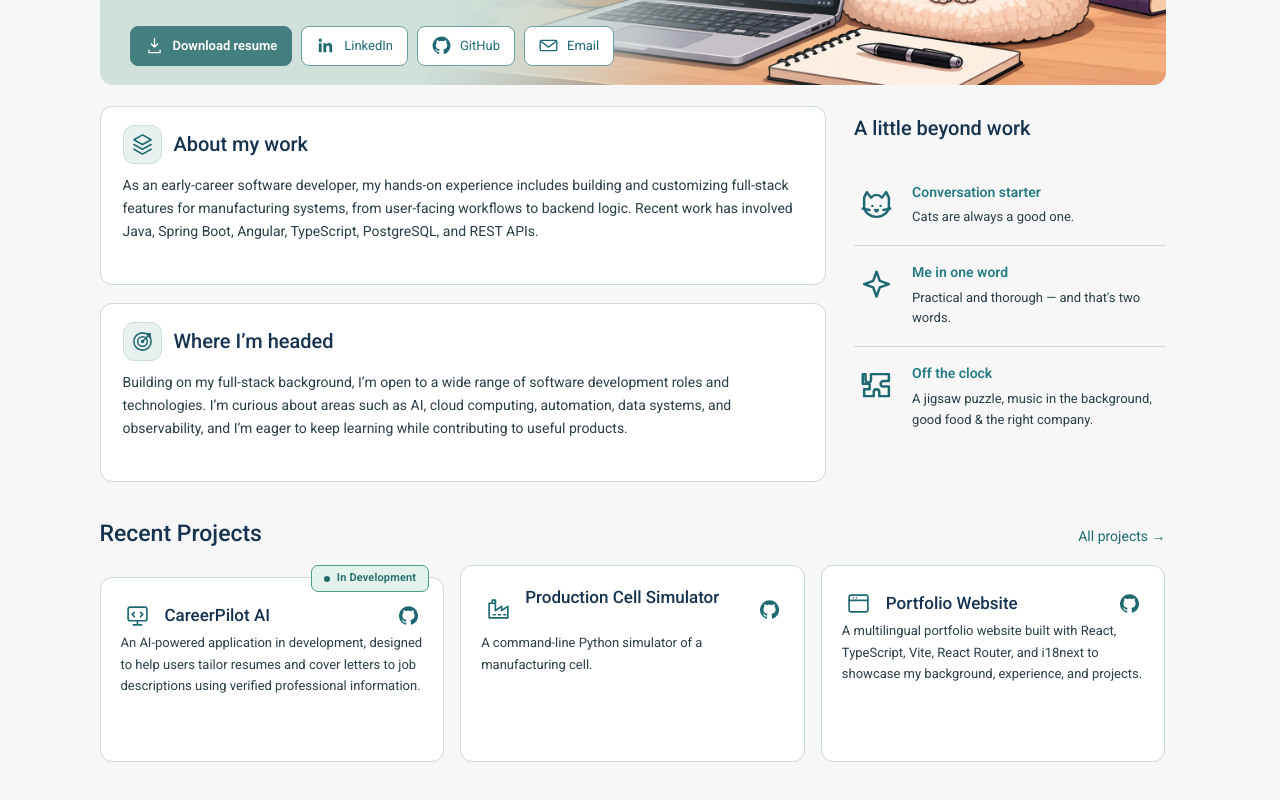
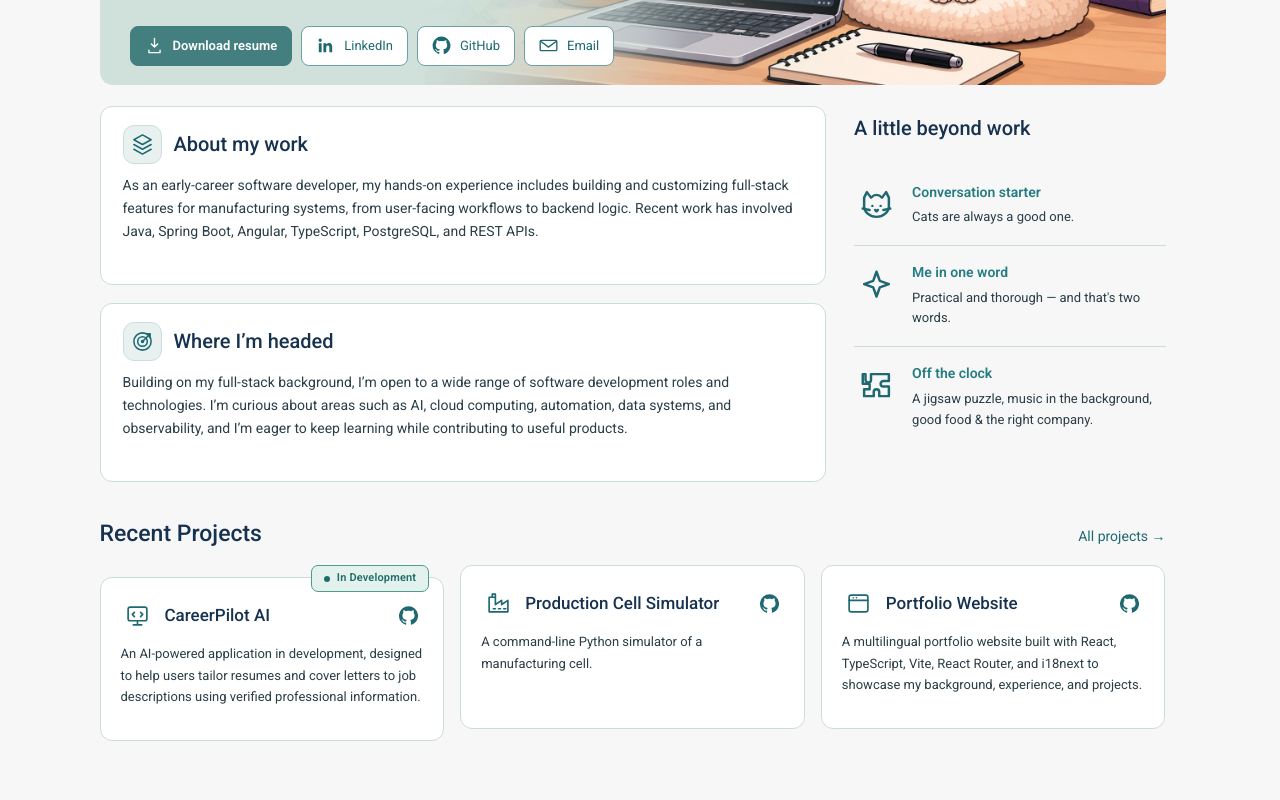
Before and after one commit to Kikasantini/erica-portfolio, a React (Vite) app: page /en in a window 1280 px wide. Shown: the part 332-1132 px from the top of the page. Built offline with nearby package versions, Linux system fonts and the light colour scheme.

Commit message:
Tighten Home recent-project cards and remove hidden translation spacing

```diff
--- a/src/index.css
+++ b/src/index.css
@@ -3849,3 +3849,40 @@ p {
 .projects-page .project-item__face--back .project-item__flip-back {
   color: var(--project-card-back-link);
 }
+
+/* Home / Recent Projects: content-driven cards.
+   The hidden multilingual copies must not reserve empty card height. */
+.home-page .home-featured__grid {
+  align-items: stretch;
+}
+.home-page .home-featured__grid .home-project {
+  height: 100%;
+  min-height: 0;
+  gap: 0;
+}
+.home-page .home-featured__grid .home-project > .home-stable-copy {
+  display: block;
+  flex: 0 0 auto;
+  width: 100%;
+}
+.home-page .home-featured__grid .home-project .home-stable-copy__measure {
+  display: none;
+}
+.home-page .home-featured__grid .home-project > .home-stable-copy p {
+  margin: 11px 0 0;
+  color: var(--paragraph-text);
+  font-size: 13px;
+  line-height: 1.65;
+}
+.home-page .home-featured__grid .home-project__heading {
+  align-items: center;
+  flex-wrap: nowrap;
+  gap: 10px;
+}
+.home-page .home-featured__grid .home-project__heading .home-card-icon {
+  flex: 0 0 34px;
+}
+.home-page .home-featured__grid .home-project__heading .home-project__github {
+  flex: 0 0 29px;
+  margin-left: auto;
+}
```
